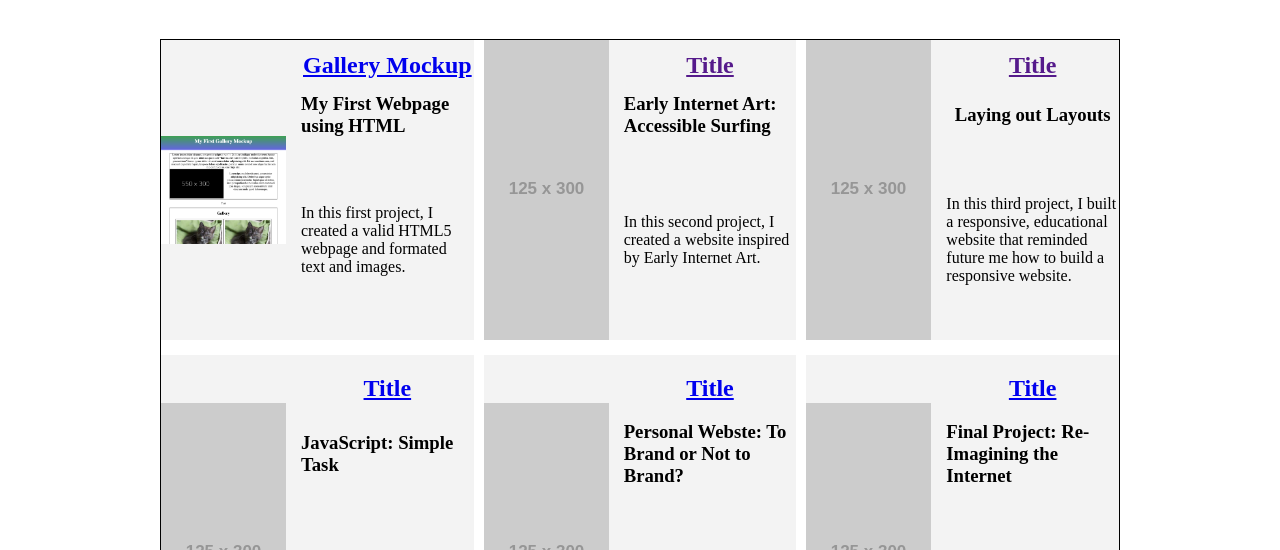
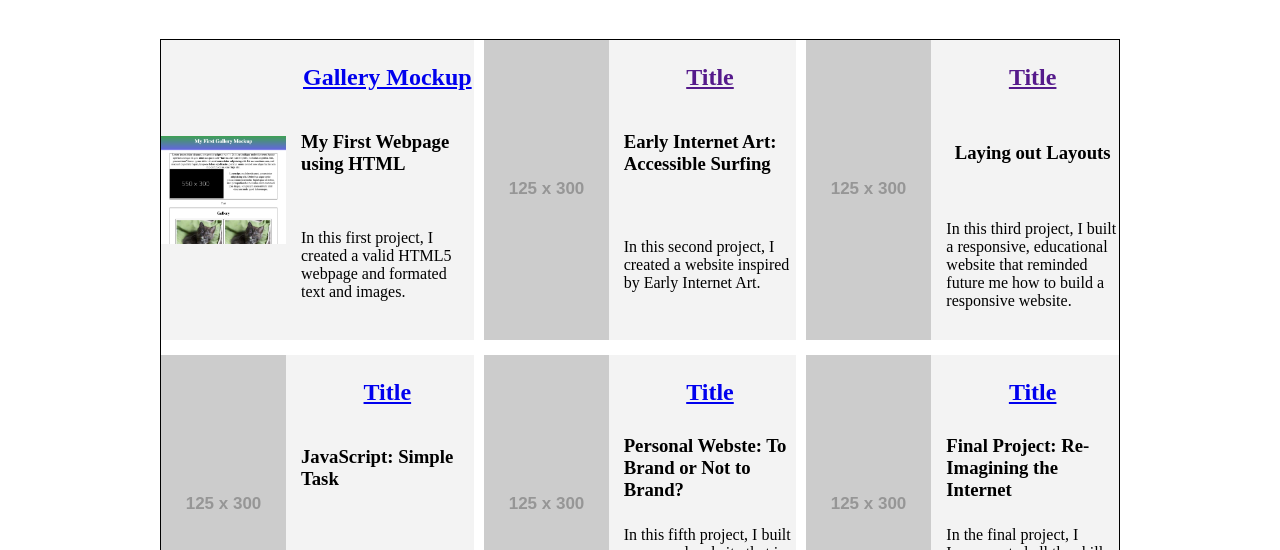
Before and after one commit to KelseyBrod/KelseyBrod.github.io, a plain HTML site: page index.html in a window 1280 px wide. Shown: the part 180-730 px from the top of the page. Drawn offline with Linux system fonts and the light colour scheme; placeholder pictures from the web are drawn by us.

Commit message:
back to default

```diff
--- a/styles/style.css
+++ b/styles/style.css
@@ -64,7 +64,7 @@ nav {
 .project_item {
     display: grid;  /* we have a grid inside a grid here, with each item as its own grid*/
     grid-template-columns: 1fr 2fr;
-    grid-template-rows: 1fr 1fr 4fr;
+    grid-template-rows: 1fr 1fr 2fr;
     grid-template-areas:
     "image number"
     "image title"
```
Also changed, not shown: 2 other files.
